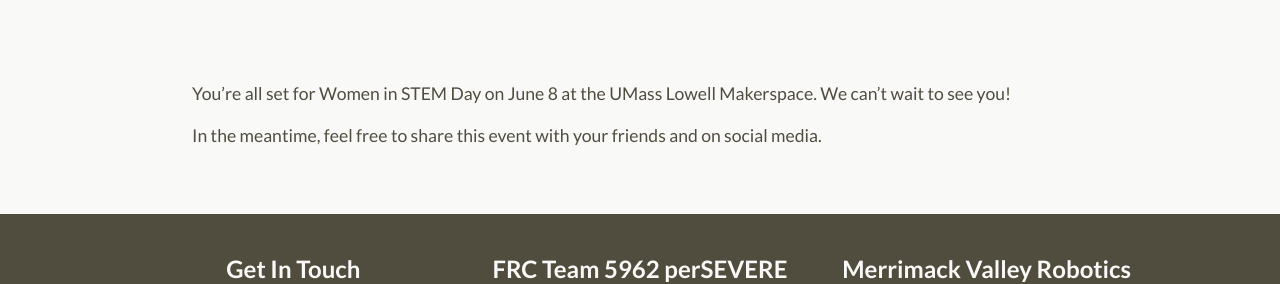
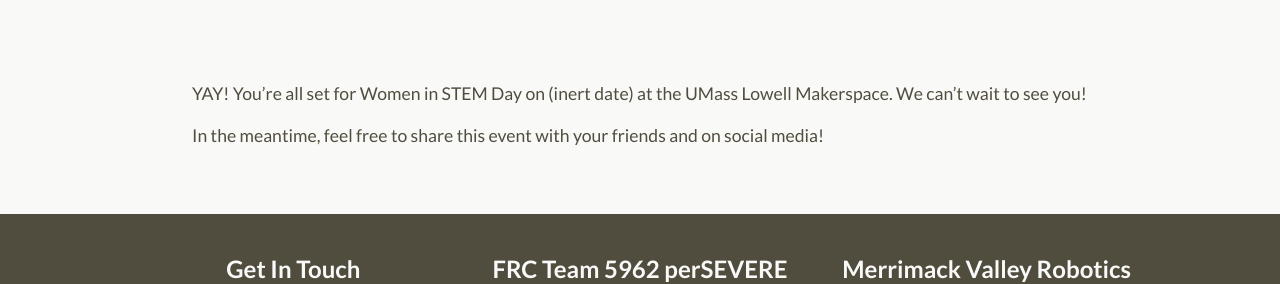
Before and after one commit to perSEVERE-5962/frc5962, a Jekyll site: the page built from registered.md, in a window 1280 px wide. Shown: the part 284-568 px from the top of the page. Built offline with Jekyll 4.4.1, drawn with Linux system fonts in a browser that asks for light colours.

Commit message:
Updated Registered

```diff
--- a/registered.md
+++ b/registered.md
@@ -2,6 +2,6 @@
 title: YAY! Thanks for registering!
 ---
 
-You're all set for Women in STEM Day on June 8 at the UMass Lowell Makerspace. We can't wait to see you!
+YAY! You're all set for Women in STEM Day on (inert date) at the UMass Lowell Makerspace. We can't wait to see you!
 
-In the meantime, feel free to share this event with your friends and on social media.
+In the meantime, feel free to share this event with your friends and on social media!
```
